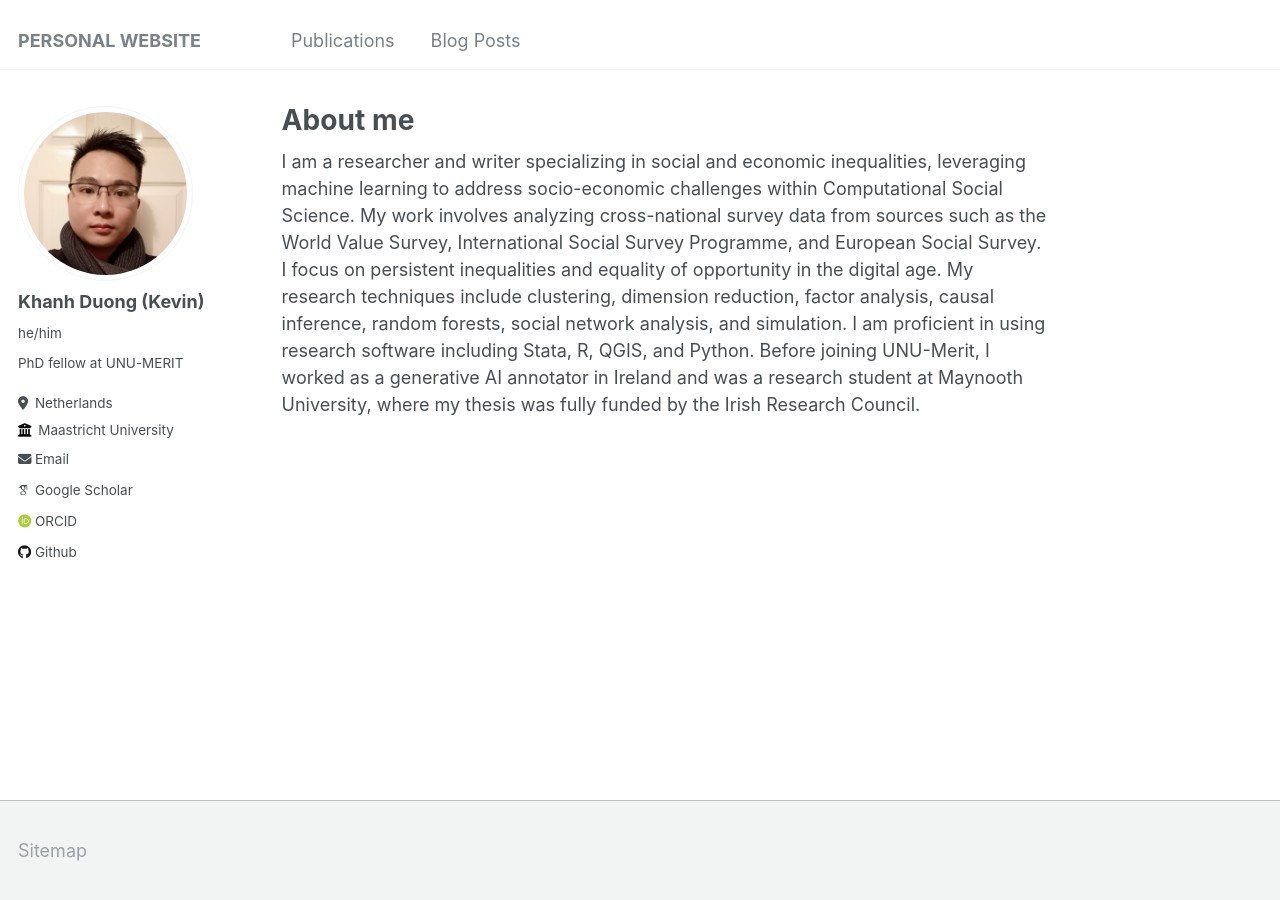
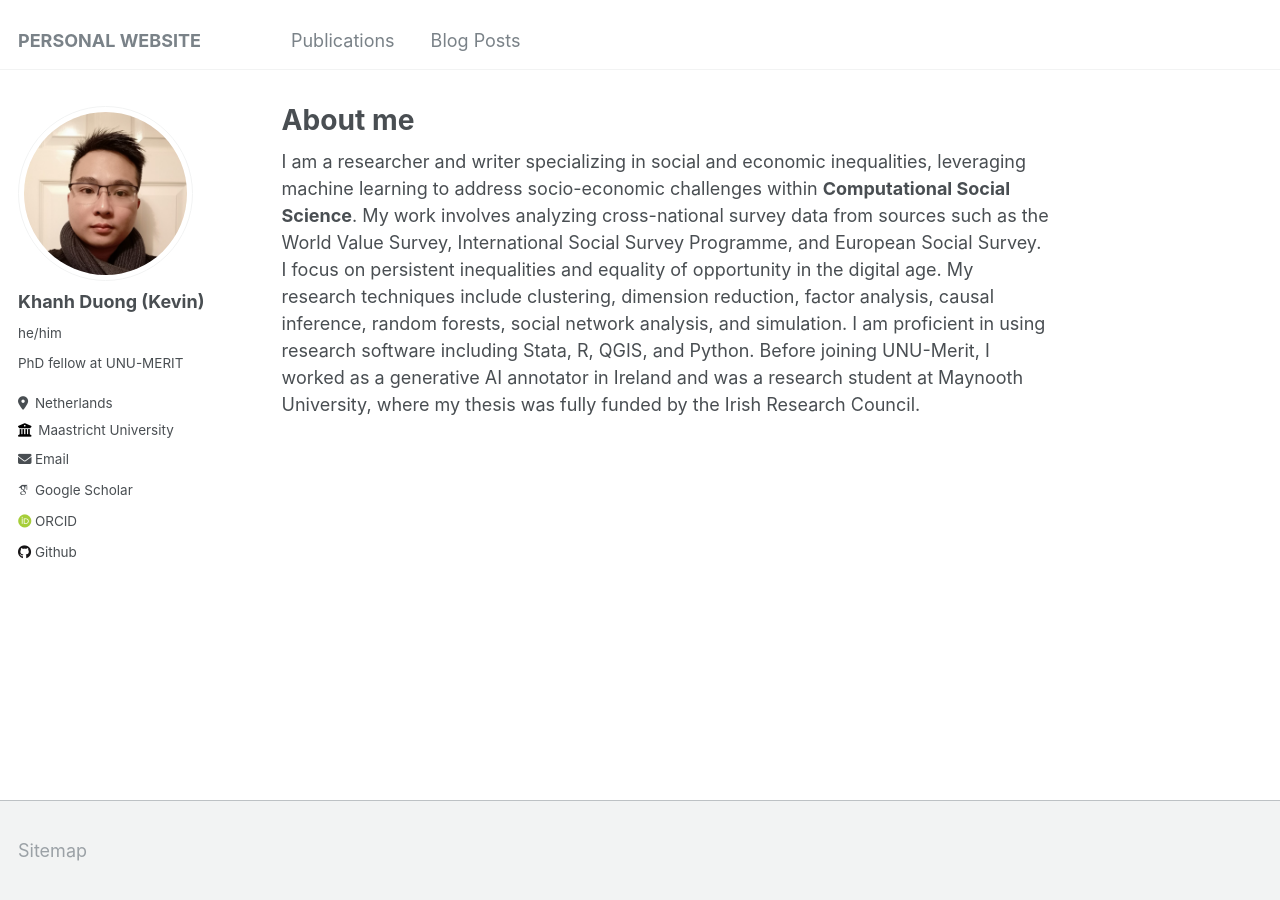
Before and after one commit to duongkhanhk29/duongkhanhk29.github.io, a Jekyll site: the page built from _pages/about.md, in a window 1280 px wide. Built offline with Jekyll 4.4.1, drawn with Linux system fonts in a browser that asks for light colours; some web fonts are replaced.

```diff
--- a/_pages/about.md
+++ b/_pages/about.md
@@ -7,4 +7,7 @@ redirect_from:
   - /about.html
 ---
 
-I am a researcher and writer specializing in social and economic inequalities, leveraging machine learning to address socio-economic challenges within Computational Social Science. My work involves analyzing cross-national survey data from sources such as the World Value Survey, International Social Survey Programme, and European Social Survey. I focus on persistent inequalities and equality of opportunity in the digital age. My research techniques include clustering, dimension reduction, factor analysis, causal inference, random forests, social network analysis, and simulation. I am proficient in using research software including Stata, R, QGIS, and Python. Before joining UNU-Merit, I worked as a generative AI annotator in Ireland and was a research student at Maynooth University, where my thesis was fully funded by the Irish Research Council.
+I am a researcher and writer specializing in social and economic inequalities, leveraging machine learning to address socio-economic challenges within **Computational Social Science**.
+My work involves analyzing cross-national survey data from sources such as the World Value Survey, International Social Survey Programme, and European Social Survey.
+I focus on persistent inequalities and equality of opportunity in the digital age. My research techniques include clustering, dimension reduction, factor analysis, causal inference, random forests, social network analysis, and simulation. I am proficient in using research software including Stata, R, QGIS, and Python.
+Before joining UNU-Merit, I worked as a generative AI annotator in Ireland and was a research student at Maynooth University, where my thesis was fully funded by the Irish Research Council.
```
